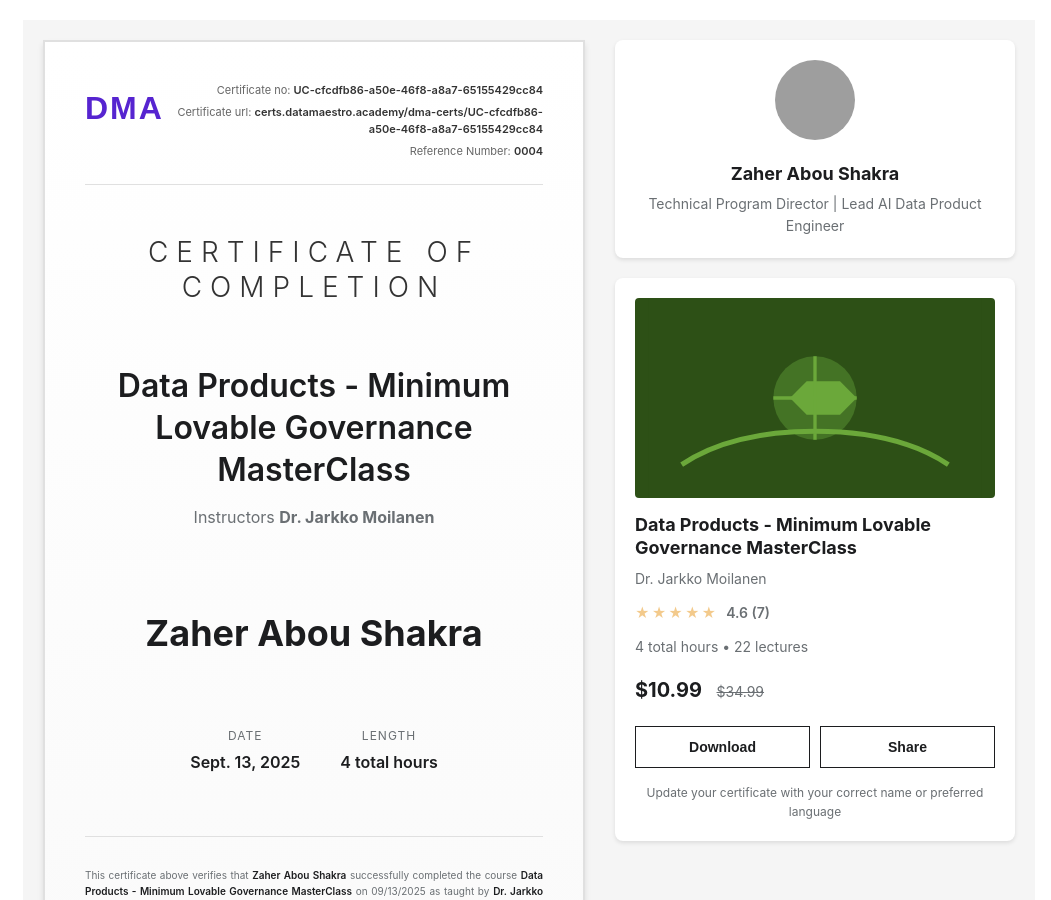
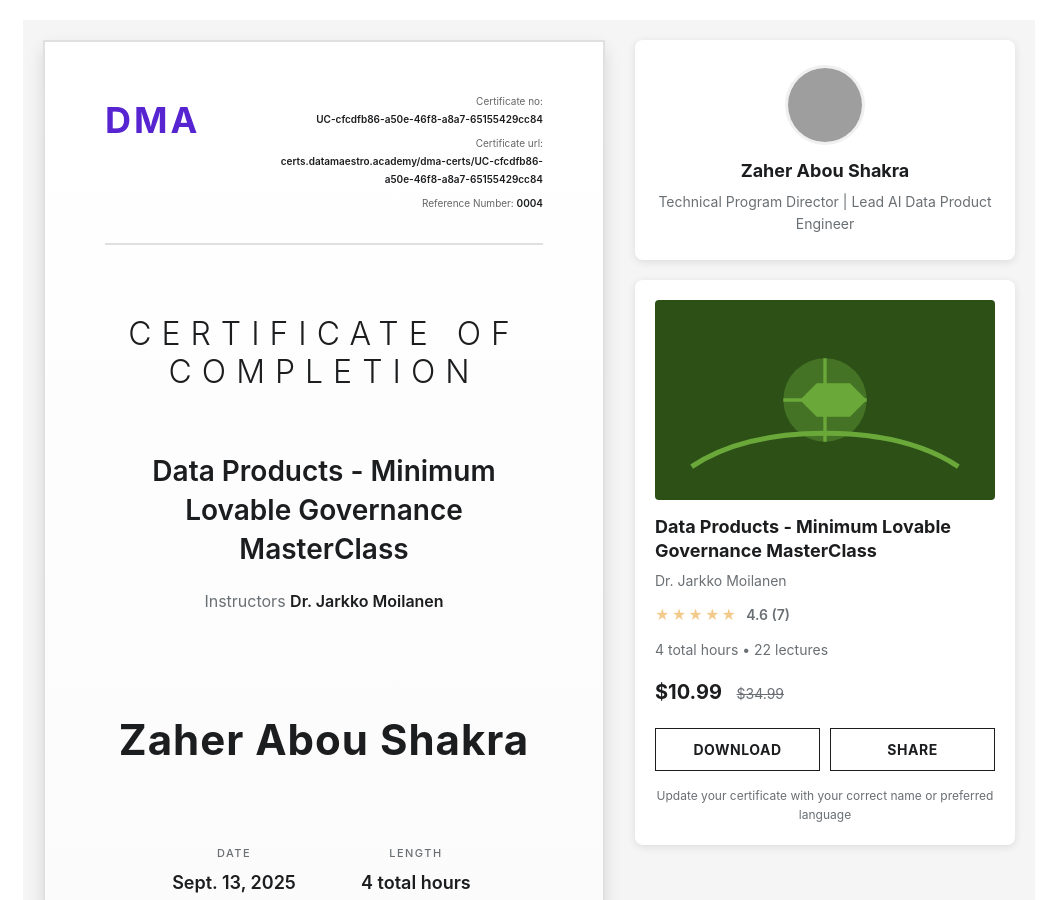
Before and after one commit to Data-Maestro-Academy/dma-cert, a Jekyll site: the page built from dma-certs/index.md, in a window 1280 px wide and 900 px high. Shown: the whole window, without its empty margins (111-1162 px from the left). Built offline with Jekyll 4.4.1, drawn with Linux system fonts in a browser that asks for light colours; grey boxes are pictures that could not be loaded.

Commit message:
Enhance certificate page styles for improved layout, responsiveness, and visual appeal

```diff
--- a/assets/css/certificate.css
+++ b/assets/css/certificate.css
@@ -1,80 +1,106 @@
-/* Certificate Page Styles */
+/* Certificate Page Styles - Reset and Base */
 .certificate-page {
   min-height: 100vh;
   background-color: #f5f5f5;
   padding: 20px;
+  margin: 0;
+  box-sizing: border-box;
+}
+
+.certificate-page * {
+  box-sizing: border-box;
 }
 
 .certificate-container {
   max-width: 1200px;
   margin: 0 auto;
   display: grid;
-  grid-template-columns: 1fr 400px;
+  grid-template-columns: 1fr 380px;
   gap: 30px;
   align-items: start;
+  padding: 0;
 }
 
 /* Left Side - Certificate */
 .certificate-left {
-  background: white;
+  background: transparent;
   padding: 0;
+  width: 100%;
+  display: flex;
+  flex-direction: column;
 }
 
 .certificate-paper {
   background: linear-gradient(to bottom, #ffffff 0%, #fafafa 100%);
   border: 2px solid #e0e0e0;
-  padding: 40px;
-  box-shadow: 0 4px 6px rgba(0, 0, 0, 0.1);
-  min-height: 600px;
+  padding: 50px 60px;
+  box-shadow: 0 8px 16px rgba(0, 0, 0, 0.12);
+  min-height: 700px;
   display: flex;
   flex-direction: column;
+  position: relative;
+  width: 100%;
 }
 
 .certificate-header {
   display: flex;
   justify-content: space-between;
   align-items: flex-start;
-  margin-bottom: 30px;
-  padding-bottom: 20px;
-  border-bottom: 1px solid #e0e0e0;
+  margin-bottom: 40px;
+  padding-bottom: 25px;
+  border-bottom: 2px solid #e0e0e0;
+  width: 100%;
 }
 
 .certificate-logo {
-  font-size: 32px;
-  font-weight: bold;
+  font-size: 36px;
+  font-weight: 700;
   color: #5624d0;
+  margin: 0;
+  padding: 0;
 }
 
 .logo-text {
-  font-family: 'Arial', sans-serif;
-  letter-spacing: 2px;
+  font-family: -apple-system, BlinkMacSystemFont, "Segoe UI", Arial, sans-serif;
+  letter-spacing: 3px;
+  display: block;
 }
 
 .certificate-info {
   text-align: right;
-  font-size: 11px;
+  font-size: 10px;
   color: #666;
-  line-height: 1.6;
+  line-height: 1.8;
+  max-width: 60%;
 }
 
 .info-row {
-  margin-bottom: 4px;
+  margin-bottom: 6px;
+  word-break: break-word;
 }
 
 .info-row strong {
-  color: #333;
+  color: #1c1d1f;
   font-weight: 600;
+  display: inline-block;
+}
+
+.certificate-title {
+  margin: 30px 0;
+  padding: 0;
 }
 
 .certificate-title h1 {
   text-align: center;
-  font-size: 28px;
+  font-size: 32px;
   font-weight: 300;
-  letter-spacing: 8px;
-  margin: 20px 0 40px 0;
-  color: #333;
+  letter-spacing: 10px;
+  margin: 0;
+  color: #1c1d1f;
   border: none;
   padding: 0;
+  text-transform: uppercase;
+  line-height: 1.2;
 }
 
 .certificate-content {
@@ -83,73 +109,94 @@
   display: flex;
   flex-direction: column;
   justify-content: center;
-  padding: 20px 0;
+  padding: 30px 0;
+  min-height: 300px;
 }
 
 .course-name {
-  font-size: 32px;
+  font-size: 28px;
   font-weight: 600;
   color: #1c1d1f;
-  margin: 0 0 15px 0;
-  line-height: 1.3;
+  margin: 0 0 20px 0;
+  line-height: 1.4;
   border: none;
   padding: 0;
+  max-width: 100%;
 }
 
 .instructor {
   font-size: 16px;
   color: #6a6f73;
-  margin: 0 0 40px 0;
+  margin: 0 0 50px 0;
+  padding: 0;
+}
+
+.instructor strong {
+  color: #1c1d1f;
+  font-weight: 600;
 }
 
 .recipient-name {
-  margin: 40px 0;
+  margin: 50px 0 40px 0;
+  padding: 0;
 }
 
 .recipient-name h3 {
-  font-size: 36px;
+  font-size: 42px;
   font-weight: 700;
   color: #1c1d1f;
   margin: 0;
   border: none;
   padding: 0;
+  line-height: 1.2;
+  letter-spacing: 1px;
 }
 
 .certificate-details {
   display: flex;
   justify-content: center;
-  gap: 40px;
-  margin-top: 30px;
+  gap: 60px;
+  margin-top: 40px;
+  flex-wrap: wrap;
 }
 
 .detail-item {
   display: flex;
   flex-direction: column;
   align-items: center;
+  min-width: 120px;
 }
 
 .detail-label {
-  font-size: 12px;
+  font-size: 11px;
   color: #6a6f73;
   text-transform: uppercase;
-  letter-spacing: 1px;
-  margin-bottom: 5px;
+  letter-spacing: 1.5px;
+  margin-bottom: 8px;
+  font-weight: 500;
 }
 
 .detail-value {
-  font-size: 16px;
+  font-size: 18px;
   font-weight: 600;
   color: #1c1d1f;
+  line-height: 1.3;
 }
 
 .certificate-footer {
-  margin-top: 40px;
-  padding-top: 20px;
-  border-top: 1px solid #e0e0e0;
+  margin-top: 50px;
+  padding-top: 25px;
+  border-top: 2px solid #e0e0e0;
   font-size: 10px;
   color: #6a6f73;
-  line-height: 1.6;
+  line-height: 1.8;
   text-align: justify;
+  width: 100%;
+}
+
+.certificate-footer p {
+  margin: 0;
+  padding: 0;
 }
 
 .certificate-footer strong {
@@ -162,18 +209,26 @@
   display: flex;
   flex-direction: column;
   gap: 20px;
+  position: sticky;
+  top: 20px;
+  max-width: 380px;
+  width: 100%;
 }
 
 .recipient-info {
   background: white;
-  padding: 20px;
+  padding: 25px 20px;
   border-radius: 8px;
-  box-shadow: 0 2px 4px rgba(0, 0, 0, 0.1);
+  box-shadow: 0 2px 8px rgba(0, 0, 0, 0.1);
   text-align: center;
+  width: 100%;
 }
 
 .recipient-avatar {
   margin-bottom: 15px;
+  display: flex;
+  justify-content: center;
+  align-items: center;
 }
 
 .recipient-avatar img {
@@ -181,20 +236,23 @@
   height: 80px;
   border-radius: 50%;
   object-fit: cover;
+  display: block;
+  border: 3px solid #f0f0f0;
 }
 
 .avatar-placeholder {
   width: 80px;
   height: 80px;
   border-radius: 50%;
-  background: #5624d0;
+  background: linear-gradient(135deg, #5624d0 0%, #7c3aed 100%);
   color: white;
   display: flex;
   align-items: center;
   justify-content: center;
-  font-size: 24px;
-  font-weight: bold;
+  font-size: 28px;
+  font-weight: 700;
   margin: 0 auto;
+  border: 3px solid #f0f0f0;
 }
 
 .recipient-info h3 {
@@ -216,7 +274,8 @@
   background: white;
   padding: 20px;
   border-radius: 8px;
-  box-shadow: 0 2px 4px rgba(0, 0, 0, 0.1);
+  box-shadow: 0 2px 8px rgba(0, 0, 0, 0.1);
+  width: 100%;
 }
 
 .course-thumbnail {
@@ -308,13 +367,23 @@
   font-weight: 700;
   cursor: pointer;
   border-radius: 0;
-  transition: all 0.2s;
+  transition: all 0.2s ease;
+  font-family: inherit;
+  text-transform: uppercase;
+  letter-spacing: 0.5px;
 }
 
 .btn-download:hover,
 .btn-share:hover {
   background: #1c1d1f;
   color: white;
+  transform: translateY(-1px);
+  box-shadow: 0 2px 4px rgba(0, 0, 0, 0.2);
+}
+
+.btn-download:active,
+.btn-share:active {
+  transform: translateY(0);
 }
 
 .update-prompt {
@@ -325,17 +394,36 @@
 }
 
 /* Responsive Design */
+@media (max-width: 1024px) {
+  .certificate-container {
+    grid-template-columns: 1fr 350px;
+    gap: 25px;
+  }
+
+  .certificate-paper {
+    padding: 40px 50px;
+  }
+
+  .certificate-right {
+    max-width: 350px;
+  }
+}
+
 @media (max-width: 968px) {
   .certificate-container {
     grid-template-columns: 1fr;
+    gap: 25px;
   }
 
   .certificate-right {
     order: -1;
+    max-width: 100%;
+    position: static;
   }
 
   .certificate-paper {
-    padding: 30px 20px;
+    padding: 35px 30px;
+    min-height: auto;
   }
 
   .course-name {
@@ -343,17 +431,33 @@
   }
 
   .recipient-name h3 {
-    font-size: 28px;
+    font-size: 32px;
+  }
+
+  .certificate-title h1 {
+    font-size: 26px;
+    letter-spacing: 6px;
   }
 }
 
 @media (max-width: 600px) {
   .certificate-page {
-    padding: 10px;
+    padding: 15px;
   }
 
   .certificate-paper {
-    padding: 20px 15px;
+    padding: 25px 20px;
+    min-height: auto;
+  }
+
+  .certificate-header {
+    flex-direction: column;
+    gap: 15px;
+  }
+
+  .certificate-info {
+    text-align: left;
+    max-width: 100%;
   }
 
   .certificate-title h1 {
@@ -366,11 +470,24 @@
   }
 
   .recipient-name h3 {
-    font-size: 24px;
+    font-size: 28px;
   }
 
   .certificate-details {
     flex-direction: column;
-    gap: 20px;
+    gap: 25px;
+  }
+
+  .certificate-footer {
+    font-size: 9px;
+  }
+
+  .certificate-right {
+    gap: 15px;
+  }
+
+  .recipient-info,
+  .course-info {
+    padding: 18px;
   }
 }
```
